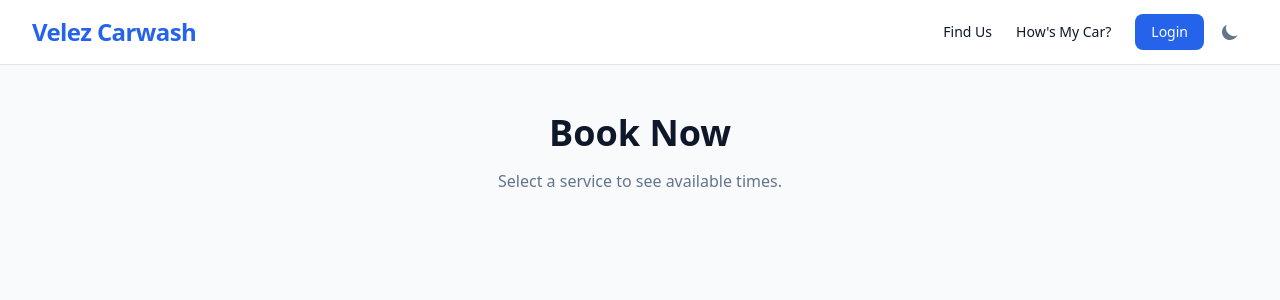
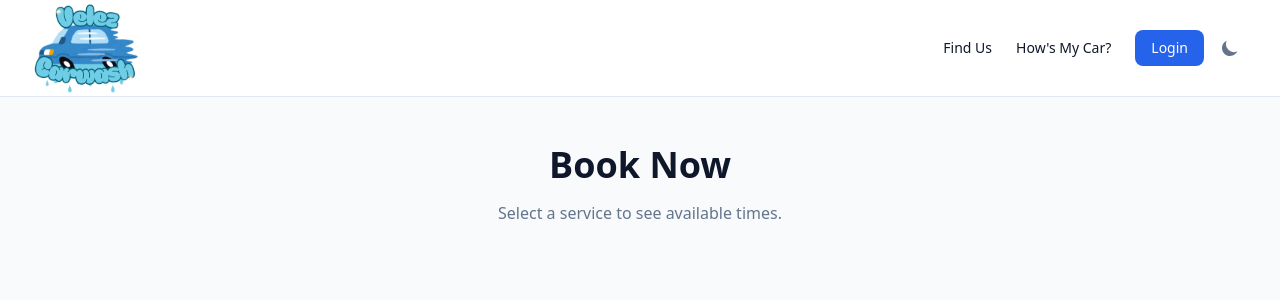
Before and after one commit to CJTS15/python_carwash, a Django app: page / in a window 1280 px wide. Shown: the top 300 px of the page. Run offline with Django 5.2, Linux system fonts and the light colour scheme; data that the repository does not hold is empty; some libraries are stand-ins or nearby versions.

Commit message:
Added logo/images

```diff
--- a/config/urls.py
+++ b/config/urls.py
@@ -2,6 +2,8 @@ from django.contrib import admin
 from django.urls import path
 from django.contrib.auth import views as auth_views
 from reservations import views
+from django.conf import settings
+from django.conf.urls.static import static
 
 urlpatterns = [
     # --- Administrative Portal ---
@@ -30,3 +32,6 @@ urlpatterns = [
 
     path('locator/', views.locator, name='locator'),
 ]
+
+if settings.DEBUG:
+    urlpatterns += static(settings.MEDIA_URL, document_root=settings.MEDIA_ROOT)
--- a/reservations/models.py
+++ b/reservations/models.py
@@ -13,6 +13,7 @@ class AddOn(models.Model):
 class Service(models.Model):
     name = models.CharField(max_length=100)
     description = models.TextField()
+    image = models.ImageField(upload_to='services/', null=True, blank=True)
     min_price = models.DecimalField(max_digits=7, decimal_places=2, default=0)
     max_price = models.DecimalField(max_digits=7, decimal_places=2, default=0)
     duration_minutes = models.IntegerField(default=60)
--- a/templates/base.html
+++ b/templates/base.html
@@ -1,5 +1,6 @@
+{% load static %}
 <!DOCTYPE html>
-<html lang="en">
+<html lang="en" class="scroll-smooth">
 <head>
     <meta charset="UTF-8">
     <meta name="viewport" content="width=device-width, initial-scale=1.0">
@@ -31,14 +32,16 @@
     <!-- TOP NAVBAR -->
     <nav class="bg-white dark:bg-slate-900 border-b border-slate-200 dark:border-slate-800 sticky top-0 z-50">
         <div class="max-w-7xl mx-auto px-4 sm:px-6 lg:px-8">
-            <div class="flex justify-between h-16 items-center">
+            <div class="flex justify-between h-24 items-center">
 
                 <!-- Mobile: Left Spacer (to help center logo) | Desktop: Hidden -->
-                <div class="flex sm:hidden w-10"></div>
+                <div class="flex sm:hidden w-12"></div>
 
-                <!-- LOGO: Centered on mobile, Left on desktop -->
-                <a href="/" class="text-xl sm:text-2xl font-bold text-blue-600 tracking-tight text-center sm:text-left flex-1 sm:flex-none">
-                    Velez Carwash
+                <!-- LOGO: Larger size, centered on mobile, left on desktop -->
+                <a href="/" class="flex justify-center sm:justify-start flex-1 sm:flex-none">
+                    <img src="{% static 'images/logo.png' %}"
+                        alt="Velez Carwash Logo"
+                        class="h-24 sm:h-18 w-auto object-contain transition-all duration-300">
                 </a>
 
                 <!-- THEME TOGGLE (Always visible on right) -->
--- a/templates/reservations/index.html
+++ b/templates/reservations/index.html
@@ -10,6 +10,18 @@
 <div class="grid md:grid-cols-3 gap-8">
     {% for service in services %}
     <div class="bg-white rounded-2xl shadow-md border border-slate-200 p-8 flex flex-col hover:shadow-md dark:bg-slate-900 dark:border-slate-800 transition">
+        <div class="h-48 w-full bg-slate-100 dark:bg-slate-800 mb-4 rounded-lg relative">
+            {% if service.image %}
+                <img src="{{ service.image.url }}" alt="{{ service.name }}" class="w-full h-full object-cover rounded-lg">
+            {% else %}
+                <!-- Placeholder icon if no image -->
+                <div class="flex items-center justify-center h-full">
+                    <svg class="w-12 h-12 text-slate-300" fill="none" stroke="currentColor" viewBox="0 0 24 24">
+                        <path stroke-linecap="round" stroke-linejoin="round" stroke-width="2" d="M4 16l4.586-4.586a2 2 0 012.828 0L16 16m-2-2l1.586-1.586a2 2 0 012.828 0L20 14m-6-6h.01M6 20h12a2 2 0 002-2V6a2 2 0 00-2-2H6a2 2 0 00-2 2v12a2 2 0 002 2z"></path>
+                    </svg>
+                </div>
+            {% endif %}
+        </div>
         <h2 class="text-xl font-bold mb-2">{{ service.name }}</h2>
         <p class="text-slate-500 text-sm mb-4 flex-grow">{{ service.description }}</p>
         <div class="flex items-baseline mb-6">
```
Also changed, not shown: config/settings.py (+10 -0 lines), reservations/migrations/0009_service_image.py (added), reservations/static/images/logo.png (added).
